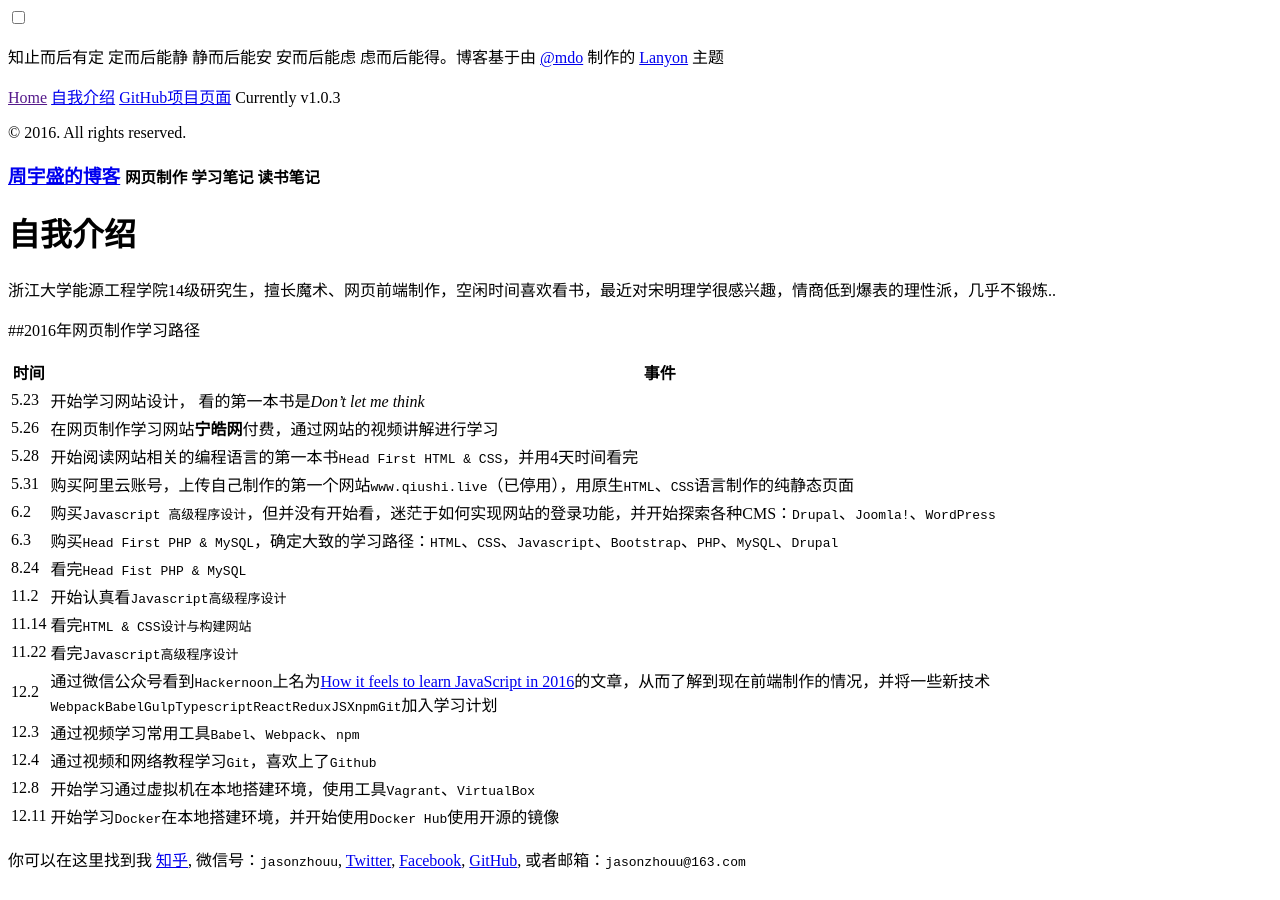
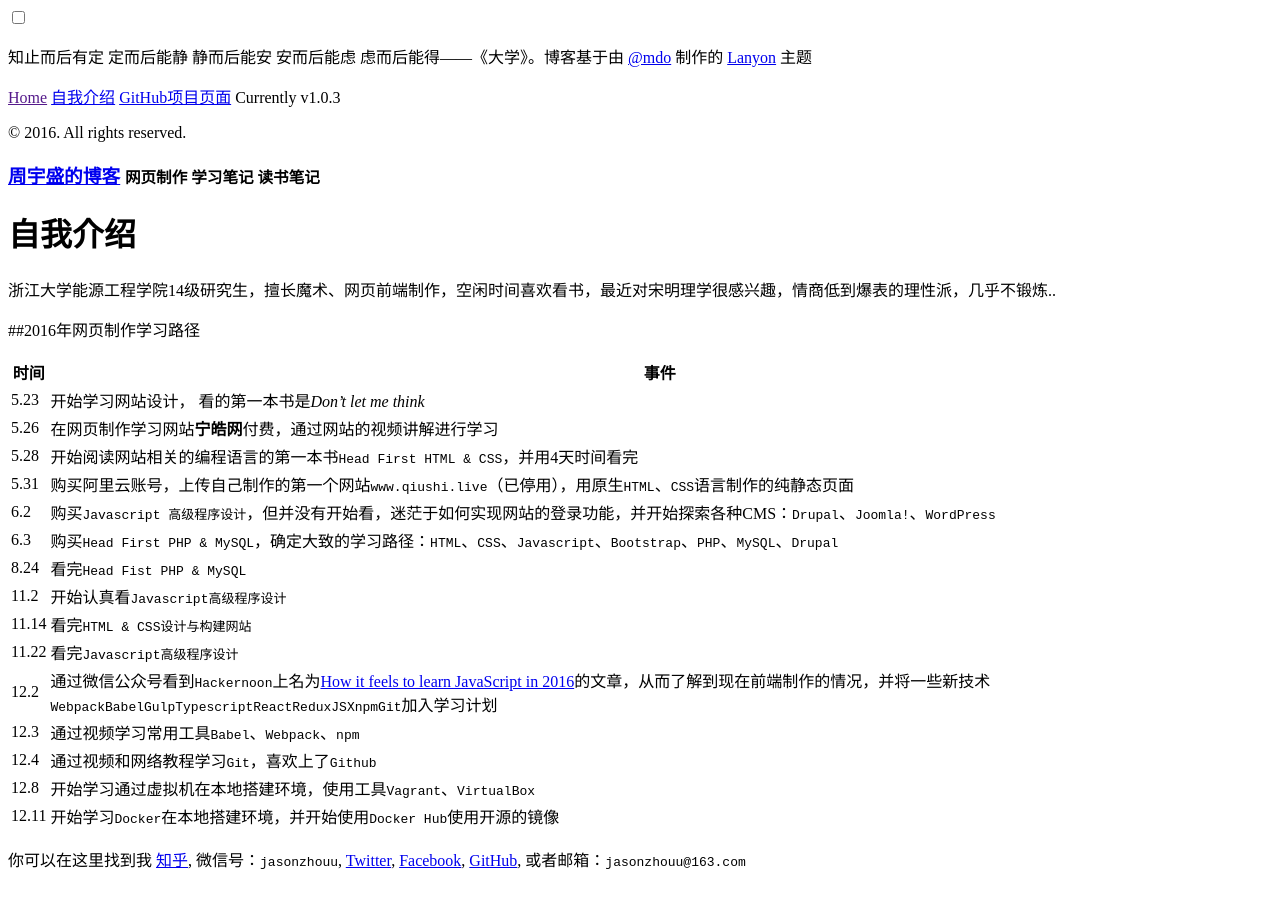
Before and after one commit to jasonzhouu/old-github-pages, a Jekyll site: the page built from about.md, in a window 1280 px wide. Built offline with Jekyll 4.4.1, drawn with Linux system fonts in a browser that asks for light colours; comment, search, counter and statistics services are not loaded.

Commit message:
引用《大学》

```diff
--- a/_config.yml
+++ b/_config.yml
@@ -12,7 +12,7 @@
 # Setup
 title:               周宇盛的博客
 tagline:             "网页制作 学习笔记 读书笔记"
-description:         '知止而后有定 定而后能静 静而后能安 安而后能虑 虑而后能得。博客基于由 <a href="https://twitter.com/mdo" target="_blank">@mdo</a> 制作的 <a href="https://github.com/poole/lanyon" target="_blank">Lanyon</a> 主题'
+description:         '知止而后有定 定而后能静 静而后能安 安而后能虑 虑而后能得——《大学》。博客基于由 <a href="https://twitter.com/mdo" target="_blank">@mdo</a> 制作的 <a href="https://github.com/poole/lanyon" target="_blank">Lanyon</a> 主题'
 url:                 http://www.zhouyusheng.com
 baseurl:             /
 paginate:            5
```
